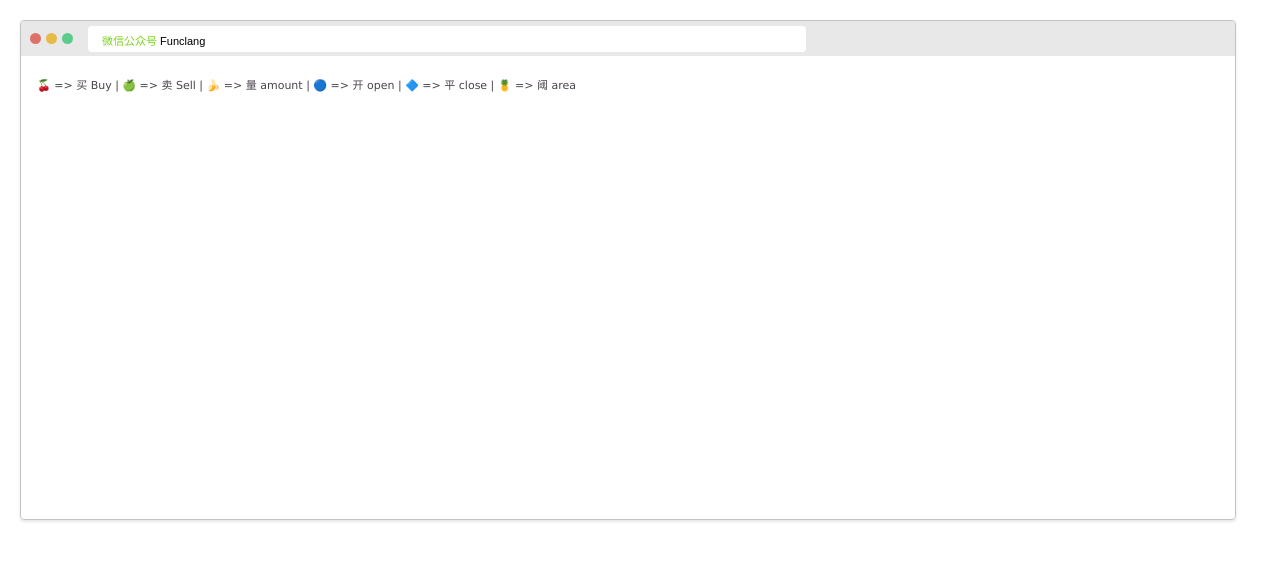
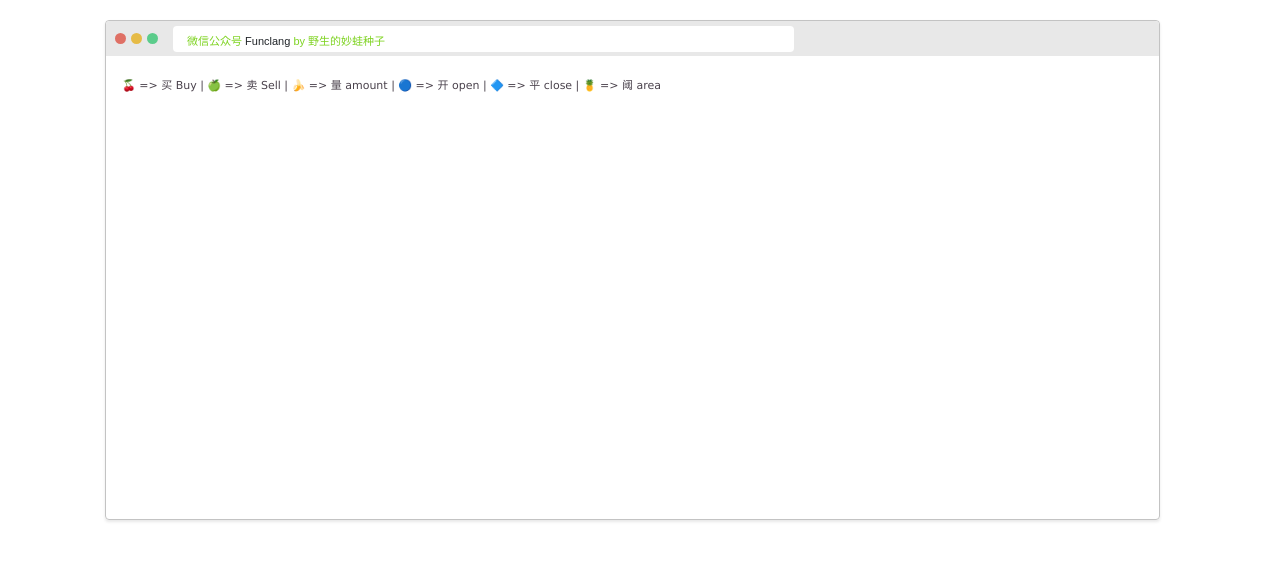
Before and after one commit to gaoming714/arkham, a website: page script/index.html in a window 1280 px wide. Drawn offline with nearby package versions, Linux system fonts and the light colour scheme; no server answers.

Commit message:
pretty bootstrap

```diff
--- a/script/index.html
+++ b/script/index.html
@@ -2,6 +2,7 @@
 <html>
   <head>
     <title>Socket.IO chat</title>
+    <link href="https://cdn.bootcdn.net/ajax/libs/twitter-bootstrap/4.5.3/css/bootstrap.min.css" rel="stylesheet">
     <style>
       * {
         margin: 0;
@@ -249,7 +250,7 @@
 
       .browser .tweets {
         margin: 0;
-        height: 250px;
+        height: 500px;
         overflow-y: auto;
         padding-left: 0;
       }
@@ -577,19 +578,21 @@
     </style>
   </head>
   <body>
+    <div class="container">
     <div class="window browser fading">
       <div class="header">
         <span class="bullet bullet-red"></span
         ><span class="bullet bullet-yellow"></span
         ><span class="bullet bullet-green"></span
         ><span class="title"
-          ><span class="scheme">微信公众号 </span>Funclang</span>
+          ><span class="scheme">微信公众号 </span>Funclang <span class="scheme"> by 野生的妙蛙种子 </span></span>
       </div>
       <div class="body">
         <!-- <p style="margin-bottom: 10px;">Have a nick day ~</p> -->
         <ul id="tweets" class="tweets"></ul>
       </div>
     </div>
+  </div>
     <!-- <ul id="messages"></ul>
     <form action="">
       <input id="m" autocomplete="off" /><button>Send</button>
```
